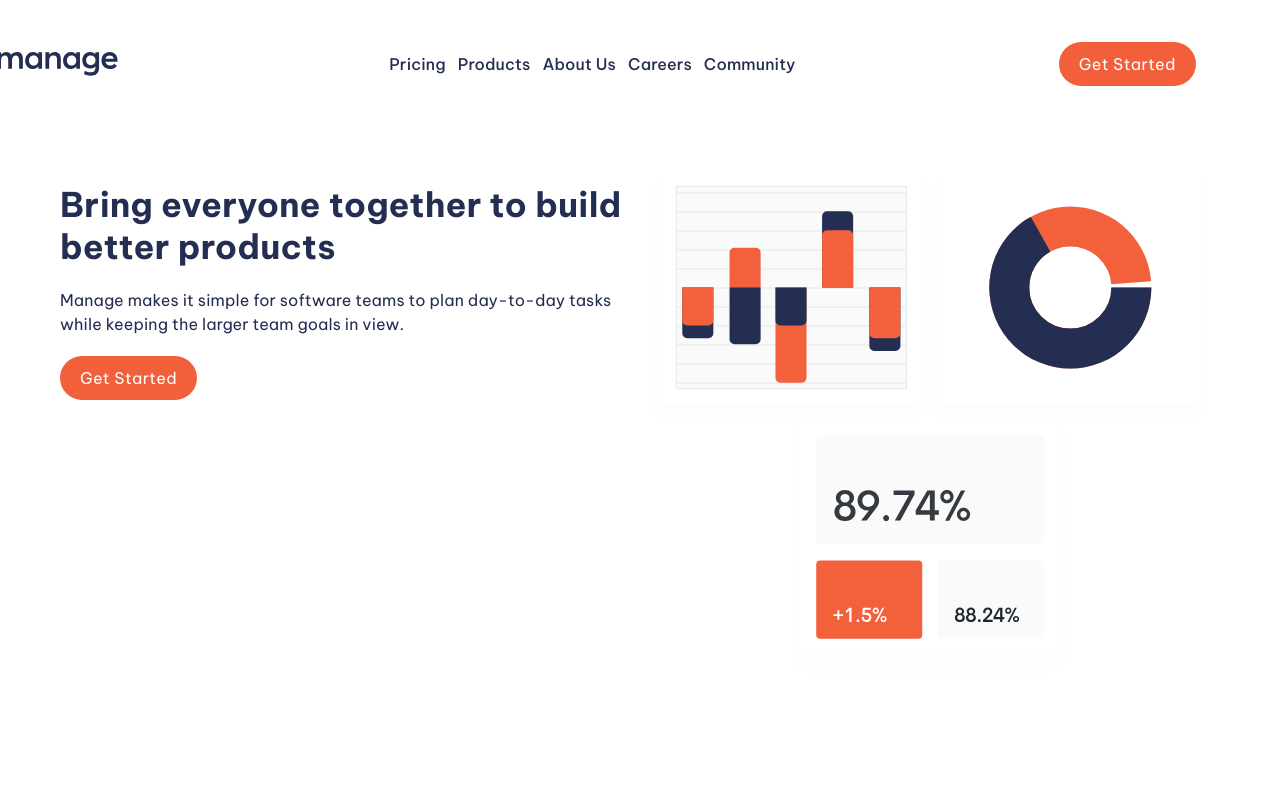
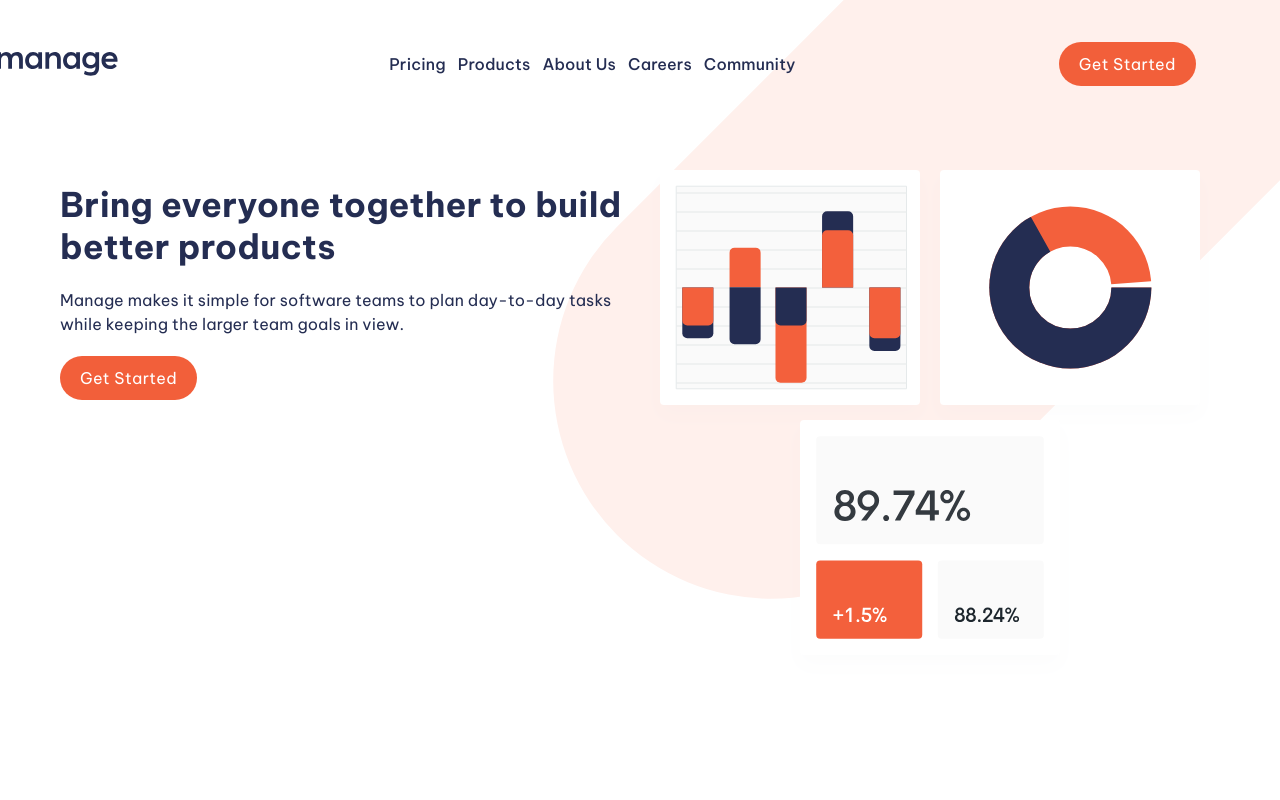
Before and after one commit to meyoh-23/Manage-landing-page, a React (Create React App) app: page / in a window 1280 px wide. Shown: the top 800 px of the page. Built offline with nearby package versions, Linux system fonts and the light colour scheme.

Commit message:
setting background pattern for desktop hero

```diff
--- a/src/App.js
+++ b/src/App.js
@@ -1,10 +1,13 @@
-import { CssBaseline, ThemeProvider, createTheme, Box } from "@mui/material";
-import Services from './components/Services';
+import { CssBaseline, ThemeProvider, createTheme,  } from "@mui/material";
+import BackgroundContainer from "./components/BackgroundContainer";
+/* import Services from './components/Services';
 import Navbar from "./components/Navbar";
 import Hero from "./components/Hero";
 import Testimonials from "./components/Testimonials";
 import CallToAction from "./components/CallToAction";
-import Footer from "./components/Footer";
+import Footer from "./components/Footer"; */
+//import BackgroundContainer from "./BackgroundContainer";
+
 
 const theme = createTheme({
   breakpoints: {
@@ -38,14 +41,16 @@ function App() {
     <>
       <ThemeProvider theme={theme}>
         <CssBaseline/>
-        <Navbar/>
+
+        {/* <Navbar/>
         <Hero/>
         <Box variant='main'>
           <Services/>
           <Testimonials/>
           <CallToAction/>
           <Footer/>
-        </Box>
+        </Box> */}
+        <BackgroundContainer/>
       </ThemeProvider>
     </>
   );
--- /dev/null
+++ b/src/components/BackgroundContainer.jsx
@@ -0,0 +1,54 @@
+import { Box } from '@mui/material'
+import React from 'react';
+import bgPattern from './../assets/images/bg-tablet-pattern.svg';
+import Navbar from './Navbar';
+import Hero from './Hero';
+import Services from './Services';
+import Testimonials from './Testimonials';
+import CallToAction from './CallToAction';
+import Footer from './Footer';
+
+function BackgroundContainer() {
+  return (
+    <Box
+    sx={{
+      overflow: "hidden",
+        height: "150%",
+        position: "relative",
+        width: "100vw",
+    }}
+    >
+        <Box
+        sx={{
+          overflow: "hidden",
+            backgroundImage: `url(${bgPattern})`,
+            backgroundRepeat: "no-repeat",
+            zIndex: "-1",
+            position: "absolute",
+            top: "-10%",
+            right: '-20%',
+            width: "90%",
+            height: "50%",
+            backgroundPosition: "top center",
+        }}
+        ></Box>
+        <Box
+        sx={{
+            backgroundImage: `url(${bgPattern})`,
+            backgroundRepeat: "no-repeat",
+            zIndex: "-1",
+            top: "100%",
+            left: 0,
+        }}
+        ></Box>
+        <Navbar/>
+        <Hero/>
+        <Services/>
+        <Testimonials/>
+        <CallToAction/>
+        <Footer/>
+    </Box>
+  )
+}
+
+export default BackgroundContainer;
```
